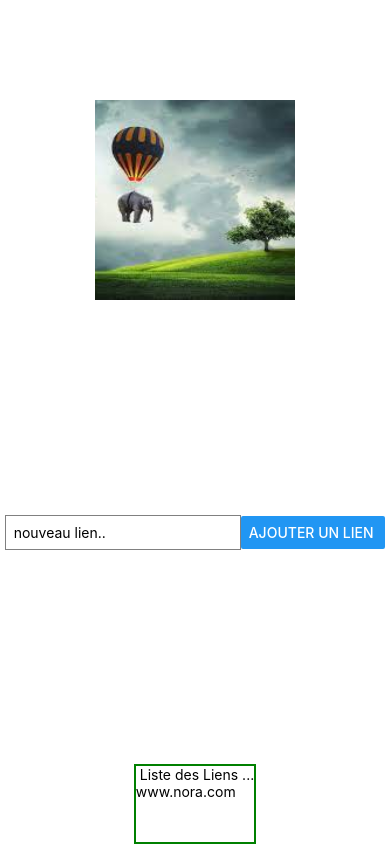
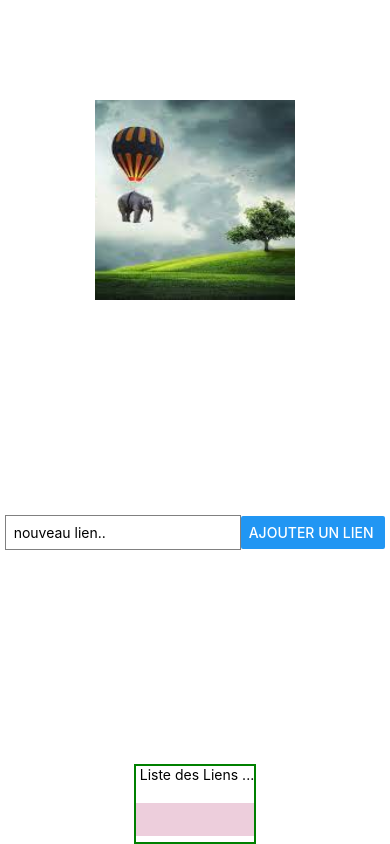
Before and after one commit to noraceppic/ceppic-reactnativ-, a React Native app: screen / in a window 390 px wide. Built offline with nearby package versions, Linux system fonts and the light colour scheme.

Commit message:
creation coposonant

```diff
--- a/App.js
+++ b/App.js
@@ -1,5 +1,6 @@
 import{ useState }   from "react";
-import { StyleSheet, Text, View, TextInput, Button,ScrollView ,Image} from "react-native";
+import { StyleSheet, Text, View, TextInput, Button ,Image,FlatList} from "react-native";
+
 
 export default function App() {
   const [lienTextSaisie, setLientexteSaisie] = useState('');
@@ -7,8 +8,12 @@ export default function App() {
 
   function ajoutLienHandler() {
    // console.log(lienTextSaisie);
-   setListeLiens([...listeliens,lienTextSaisie]);
-   setLientexteSaisie('');
+  /*  setListeLiens([...listeliens,lienTextSaisie]);
+   setLientexteSaisie(''); */
+   setListeLiens((currentListeLiens)=>[
+    ...listeliens,
+    {text:lienTextSaisie,id:Math.random().toString()},
+   ])
 
   }
 
@@ -34,9 +39,30 @@ export default function App() {
       </View>
       <View style={styles.LienContainer}>
         <Text> Liste des Liens ...</Text>
-        <ScrollView>
+        {/* <ScrollView>
           {listeliens.map((lien)=><Text key={lien}>{lien}</Text>)}
-        </ScrollView>
+        </ScrollView> */}
+{/*
+        <FlatList
+        data={listeliens}
+        renderItem
+        ={({item})=>(<Text>{item}</Text>)} /> */}
+        <FlatList
+          data={listeliens}
+          renderItem={(itemData)=>{
+            return(
+
+              <View style={styles.lienItem} >
+                <Text> {itemData.item.text}</Text>
+
+              </View>
+
+            )
+          }}
+
+          />
+
+
       </View>
     </View>
   );
@@ -70,5 +96,12 @@ const styles = StyleSheet.create({
  img: {
     height:200,
     width:200,
+  },
+  lienItem:{
+ backgroundColor:'#edcedc',
+ marginTop:20,
+ padding:8,
+ color:'#ggg'
+
   }
 });
```
Also changed, not shown: componante/LienItem.js (added, +17 -0 lines).
